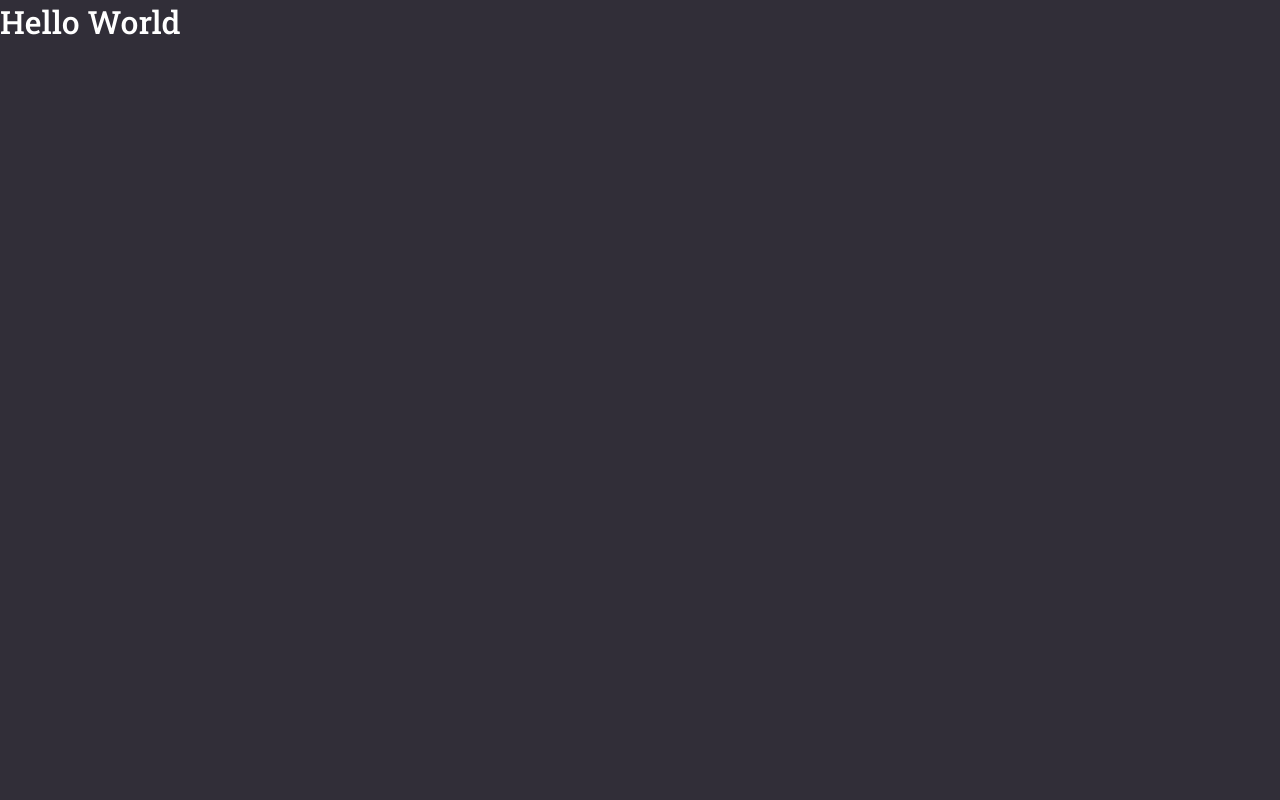
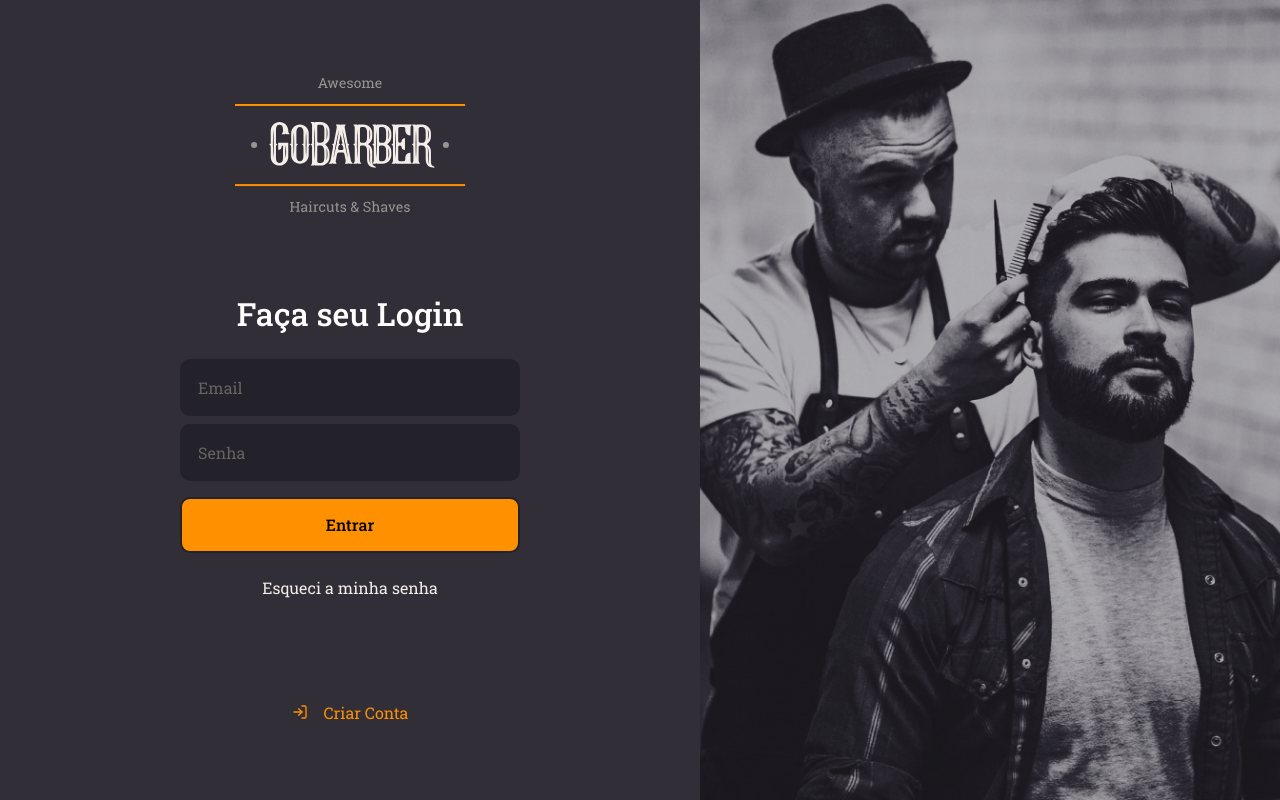
Before and after one commit to mrChernicharo/go-barber, a React (Create React App) app: page / in a window 1280 px wide. Built offline with nearby package versions, Linux system fonts and the light colour scheme.

Commit message:
signin/index.tsx + styles.ts

```diff
--- a/src/App.tsx
+++ b/src/App.tsx
@@ -1,10 +1,12 @@
 import React from 'react';
 
+import SignIn from './pages/SignIn'; // Olha esse import! NÃO é './pages/SignIn/index'
 import GlobalStyle from './styles/global';
 
 const App: React.FC = () => (
   <>
-    <h1>Hello World</h1>
+    {/* <h1>Hello World</h1> */}
+    <SignIn />
     <GlobalStyle />
   </>
 );
--- /dev/null
+++ b/src/declaration.d.ts
@@ -0,0 +1,3 @@
+declare module '*.svg';
+declare module '*.png';
+declare module '*.jpeg';
--- /dev/null
+++ b/src/pages/SignIn/index.tsx
@@ -0,0 +1,33 @@
+import React from 'react';
+import { FiLogIn } from 'react-icons/fi';
+
+import logoImg from '../../assets/go_barber_logo.svg';
+
+import { Container, Content, Background } from './styles';
+
+const SignIn: React.FC = () => (
+  <Container>
+    <Content>
+      <img src={logoImg} alt="Go Barber" />
+
+      <form>
+        <h1>Faça seu Login</h1>
+
+        <input placeholder="Email" />
+
+        <input type="password" placeholder="Senha" />
+
+        <button type="submit">Entrar</button>
+
+        <a href="forgoten">Esqueci a minha senha</a>
+      </form>
+
+      <a href="SignUp">
+        <FiLogIn />
+        Criar Conta
+      </a>
+    </Content>
+    <Background />
+  </Container>
+);
+export default SignIn;
--- /dev/null
+++ b/src/pages/SignIn/styles.ts
@@ -0,0 +1,98 @@
+import styled from 'styled-components';
+import { shade } from 'polished';
+
+import signInBackgroundImage from '../../assets/sign-in-background.png';
+
+export const Container = styled.div`
+  height: 100vh; /**100% do viewport height */
+  display: flex;
+  align-items: stretch; /* tanto o Content quanto o Background terão 100% do viewport */
+`;
+
+export const Content = styled.div`
+  display: flex;
+  flex-direction: column;
+
+  /* justify-content: center;*/
+  align-items: center;
+  place-content: center; /** faz o mesmo que justify-content e align-items */
+
+  width: 100%;
+  max-width: 700px;
+
+  form {
+    margin: 80px 0; /**margem superior/inferior */
+    width: 340px; /**diminui os inputs */
+    text-align: center; /*e agora sim centralizou essa joça*/
+
+    h1 {
+      margin-bottom: 24px;
+    }
+    input {
+      background: #232129;
+      border-radius: 10px;
+      border: 2px solid #232129; /**nos adiantando pra borda vermelha de erro */
+      padding: 16px;
+      width: 100%;
+      color: #f4ede8;
+
+      &::placeholder {
+        color: #666360;
+      }
+
+      & + input {
+        margin-top: 8px;
+      }
+    }
+    button {
+      background: #ff9000;
+      height: 56px;
+      border-radius: 10px;
+      border: 2px solid #232129; /**nos adiantando pra borda vermelha de erro */
+      padding: 0 16px;
+      width: 100%;
+      font-weight: 500;
+      margin-top: 16px;
+      transition: background-color 0.3s;
+
+      &:hover {
+        background: ${shade(0.3, '#ff9000')};
+      }
+    }
+    a {
+      color: #f4ede8;
+      display: block;
+      margin-top: 24px;
+      text-decoration: none;
+      transition: color 0.2s;
+
+      &:hover {
+        color: ${shade(0.3, '#f4ede8')};
+      }
+    }
+  }
+  > a {
+    color: #ff9000;
+    display: block;
+    margin-top: 24px;
+    text-decoration: none;
+    transition: color 0.2s;
+
+    display: flex;
+    align-items: center;
+
+    svg {
+      margin-right: 16px;
+    }
+    transition: color 0.2s;
+
+    &:hover {
+      color: ${shade(0.3, '#ff9000')};
+    }
+  }
+`;
+export const Background = styled.div`
+  flex: 1;
+  background: url(${signInBackgroundImage}) no-repeat center;
+  background-size: cover;
+`;
```
Also changed, not shown: src/assets/go_barber_logo.svg (added), src/assets/sign-in-background.png (added).
